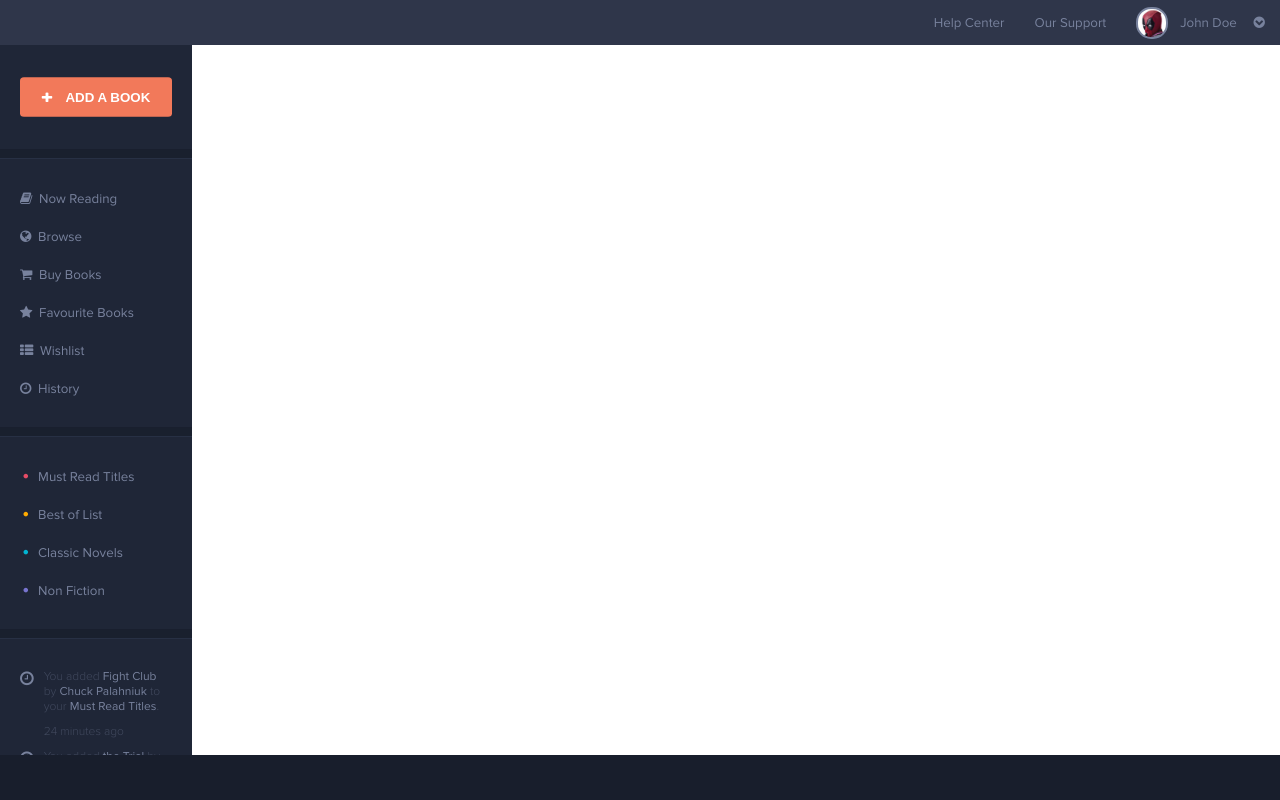
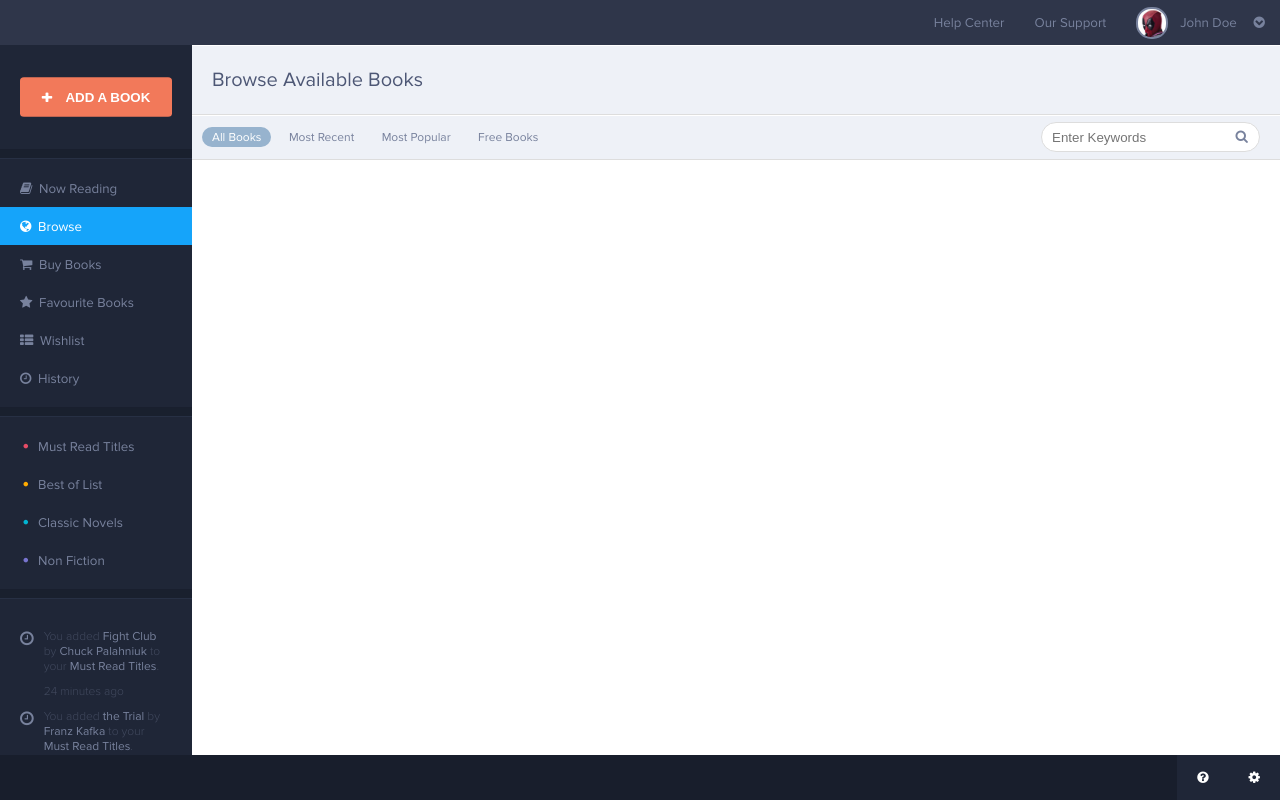
Before and after one commit to dfolomkin/fe-rsu-dmitry_folomkin, a plain HTML site: page index.html in a window 1280 px wide. Drawn offline with Linux system fonts and the light colour scheme.

Commit message:
do section header + fix nav

```diff
--- a/css/style.css
+++ b/css/style.css
@@ -48,7 +48,7 @@
     background-color: #2f364a;
 }
 
-.v-menu {
+.top-menu {
     display: flex;
     justify-content: flex-end;
     height: 45px;
@@ -57,27 +57,27 @@
     list-style: none;
 }
 
-.v-menu__item {
+.top-menu__item {
     padding: 15px;
     color: #78829d;
     cursor: pointer;
 }
 
-.v-menu__item:hover {
+.top-menu__item:hover {
     background-color: #15a4fa;
     color: #fff;
 }
 
-.v-menu__link {
+.top-menu__link {
     color: #78829d;
     text-decoration: none;
 }
 
-.v-menu__item:hover .v-menu__link {
+.top-menu__item:hover .top-menu__link {
     color: #fff;
 }
 
-.v-menu__avatar {
+.top-menu__avatar {
     float: left;
     position: relative;
     top: -8px;
@@ -90,7 +90,7 @@
     background-position: center;
 }
 
-.v-menu__item:hover .v-menu__avatar {
+.top-menu__item:hover .top-menu__avatar {
     border: 2px solid #fff;
 }
 
@@ -150,14 +150,15 @@
     border-bottom: 0;
 }
 
-.aside-block-general {
+.aside-block--general {
     padding: 30px 20px;
 }
 
-.aside-block-nav {
-    display: block;    /* если flex, то елементы не растягиваются на всю ширину */
-    padding: 20px 0;
+.aside-block--nav {
+    padding: 10px 0;
 }
+
+
 
 .add-item-button {
     width: 100%;
@@ -177,6 +178,8 @@
 .add-item-button:hover {
     background-color: #ec9f8c;
 }
+
+
 
 .nav {
     display: flex;    /* flex - для растягивания элементов на всю ширину */
@@ -205,6 +208,14 @@
     color: #fff;
 }
 
+.nav__item--active {
+    background-color: #15a4fa;
+}
+
+.nav__item--active .nav__link {
+    color: #fff;
+}
+
 .nav__dot {
     transform: scale(0.4, 0.4);
 }
@@ -224,6 +235,8 @@
 .nav__dot--color4 {
     color: #7874cf;
 }
+
+
 
 .history-block {
     display: flex;
@@ -255,12 +268,136 @@
     SECTION
 \* ------------------------------------------- */
 
+.section {
+    flex-basis: 85%;
+    display: flex;
+    flex-direction: column;
+}
 
-.section {
+.section-header-bar {
+    display: flex;
+    justify-content: space-between;
+    width: 100%;
+    padding: 6px 20px;
+    background-color: #eef1f7;
+    border-top: 1px solid #fff;
+    border-bottom: 1px solid #ddd;
+}
 
+.section-header-bar--fat {
+    height: 70px;
 }
+
+.section-header-bar--thin {
+    height: 45px;
+}
+
+.section__title {
+    margin: 12pt 0;
+    color: #4d5775;
+    font-size: 15pt;
+    font-weight: 400;
+}
+
+
+
+.tabs {
+    position: relative;
+    left: -10px;
+    height: 20px;
+    margin: 5px 0;
+    list-style: none;
+}
+
+.tabs__item {
+    display: inline-block;
+    height: 20px;
+    margin-right: 4px;
+    padding: 3px 10px;
+    border-radius: 10px;
+    font-size: 9pt;
+}
+
+.tabs__item:hover {
+    background-color: #97b3ce;
+}
+
+.tabs__link {
+    text-decoration: none;
+    color: #78829d;
+}
+
+.tabs__item:hover .tabs__link {
+    color: #fff;
+}
+
+.tabs__item--active {
+    background-color: #97b3ce;
+}
+
+.tabs__item--active .tabs__link {
+    color: #fff;
+}
+
+
+
+.search-bar {
+    position: relative;
+}
+
+.search-bar__input {
+    height: 30px;
+    padding: 0 30px 0 10px;
+    border-radius: 23px;
+    border: 1px solid #ddd;
+    color: #78829d;
+}
+
+.search-bar__icon {
+    position: absolute;
+    top: 7px;
+    right: 12px;
+    color: #78829d;
+}
+
+
+
+
+
+
+
+
+
+
+/* ------------------------------------------- *\
+    FOOTER
+\* ------------------------------------------- */
 
 .footer {
     flex-basis: 45px;
     background-color: #181e2c;
 }
+
+.bot-menu {
+    display: flex;
+    justify-content: flex-end;
+    height: 45px;
+    margin: 0;
+    padding: 0;
+    list-style: none;
+}
+
+.bot-menu__item {
+    padding: 15px 20px;
+    background-color: #1f2637;
+    cursor: pointer;
+}
+
+.bot-menu__item:hover {
+    background-color: #15a4fa;
+}
+
+.bot-menu__link {
+    color: #fff;
+    text-decoration: none;
+}
--- a/index.html
+++ b/index.html
@@ -8,12 +8,12 @@
 </head>
 <body class="container">
     <header class="header">
-        <ul class="v-menu">
-            <li class="v-menu__item"><a href="" class="v-menu__link">Help Center</a></li>
-            <li class="v-menu__item"><a href="" class="v-menu__link">Our Support</a></li>
-            <li class="v-menu__item">
-                <div class="v-menu__dropdown-header">
-                    <div class="v-menu__avatar" style="background-image: url('./images/avatar_01.png')"></div>
+        <ul class="top-menu">
+            <li class="top-menu__item"><a href="" class="top-menu__link">Help Center</a></li>
+            <li class="top-menu__item"><a href="" class="top-menu__link">Our Support</a></li>
+            <li class="top-menu__item">
+                <div class="top-menu__dropdown-header">
+                    <div class="top-menu__avatar" style="background-image: url('./images/avatar_01.png')"></div>
                     John Doe
                     &emsp;<i class="fa fa-chevron-circle-down" aria-hidden="true"></i>
                 </div>
@@ -23,14 +23,14 @@
 
     <main class="main">
         <aside class=aside>
-            <div class="aside-block aside-block-general">
+            <div class="aside-block aside-block--general">
                 <button class="add-item-button"><i class="fa fa-plus" aria-hidden="true"></i>&emsp;Add a book</button>
             </div>
 
-            <div class="aside-block aside-block-nav">
+            <div class="aside-block aside-block--nav">
                 <nav class="nav">
                     <li class="nav__item"><a href="" class="nav__link"><i class="fa fa-book" aria-hidden="true"></i>&ensp;Now Reading</a></li>
-                    <li class="nav__item"><a href="" class="nav__link"><i class="fa fa-globe" aria-hidden="true"></i>&ensp;Browse</a></li>
+                    <li class="nav__item nav__item--active"><a href="" class="nav__link"><i class="fa fa-globe" aria-hidden="true"></i>&ensp;Browse</a></li>
                     <li class="nav__item"><a href="" class="nav__link"><i class="fa fa-shopping-cart" aria-hidden="true"></i>&ensp;Buy Books</a></li>
                     <li class="nav__item"><a href="" class="nav__link"><i class="fa fa-star" aria-hidden="true"></i>&ensp;Favourite Books</a></li>
                     <li class="nav__item"><a href="" class="nav__link"><i class="fa fa-th-list" aria-hidden="true"></i>&ensp;Wishlist</a></li>
@@ -38,7 +38,7 @@
                 </nav>
             </div>
 
-            <div class="aside-block aside-block-nav">
+            <div class="aside-block aside-block--nav">
                 <ul class="nav">
                    <!-- здесь надо изменить на nav__list-dot -->
                     <li class="nav__item"><a href="" class="nav__link"><i class="fa fa-circle nav__dot nav__dot--color1" aria-hidden="true"></i>&ensp;Must Read Titles</a></li>
@@ -48,7 +48,7 @@
                 </ul>
             </div>
 
-            <div class="aside-block aside-block-general">
+            <div class="aside-block aside-block--general">
                 <div class="history-block">
                     <div class="history-block__icon"><i class="fa fa-clock-o" aria-hidden="true"></i></div>
                     <div>
@@ -65,13 +65,37 @@
                 </div>
             </div>
         </aside>
+
         <section class="section">
+            <div class="section-header">
+                <div class="section-header-bar section-header-bar--fat">
+                    <h1 class="section__title">Browse Available Books</h1>
+                </div>
+                <div class="section-header-bar section-header-bar--thin">
+                    <ui class="tabs">
+                        <li class="tabs__item tabs__item--active"><a href="" class="tabs__link">All Books</a></li>
+                        <li class="tabs__item"><a href="" class="tabs__link">Most Recent</a></li>
+                        <li class="tabs__item"><a href="" class="tabs__link">Most Popular</a></li>
+                        <li class="tabs__item"><a href="" class="tabs__link">Free Books</a></li>
+                    </ui>
 
+                    <div class="search-bar">
+                        <input class="search-bar__input" type="text" placeholder="Enter Keywords">
+                        <div class="search-bar__icon"><i class="fa fa-search" aria-hidden="true"></i></div>
+                    </div>
+                </div>
+            </div>
+            <div class="section-content">
+
+            </div>
         </section>
     </main>
 
     <footer class="footer">
-
+        <ul class="bot-menu">
+            <li class="bot-menu__item"><a href="" class="bot-menu__link"><i class="fa fa-question-circle" aria-hidden="true"></i></a></li>
+            <li class="bot-menu__item"><a href="" class="bot-menu__link"><i class="fa fa-cog" aria-hidden="true"></i></a></li>
+        </ul>
     </footer>
 </body>
 </html>
```
